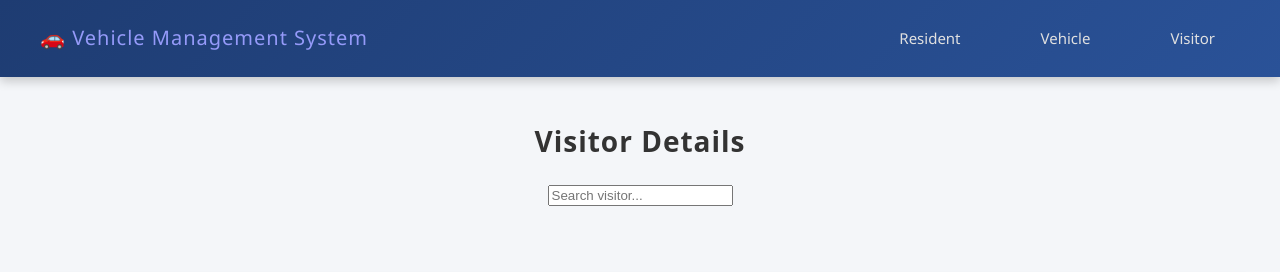
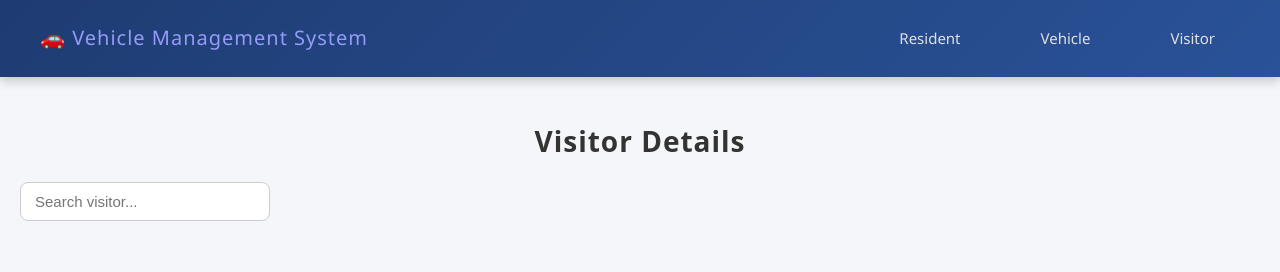
Before and after one commit to JagtapKajal/carveo-portal, a React (Vite) app in the folder frontend/carveoUI/: page /visitor in a window 1280 px wide. Shown: the top 272 px of the page. Built offline with nearby package versions, Linux system fonts and the light colour scheme; no server answers.

Commit message:
Updated css style

```diff
--- a/frontend/carveoUI/src/Components/Visitor/Visitor.css
+++ b/frontend/carveoUI/src/Components/Visitor/Visitor.css
@@ -233,3 +233,39 @@
     grid-template-columns: 1fr;
   }
 }
+.visitor-header {
+  display: flex;
+  justify-content: space-between;
+  align-items: center;
+  margin-bottom: 20px;
+}
+
+.add-visitor-btn {
+  background-color: #007bff;
+  color: white;
+  padding: 10px 16px;
+  border: none;
+  border-radius: 8px;
+  cursor: pointer;
+  font-size: 16px;
+  transition: background-color 0.3s ease;
+}
+
+.add-visitor-btn:hover {
+  background-color: #0056b3;
+}
+
+.search-bar {
+  width: 250px;
+  padding: 10px 14px;
+  border: 1px solid #ccc;
+  border-radius: 8px;
+  font-size: 15px;
+  outline: none;
+  transition: all 0.3s ease;
+}
+
+.search-bar:focus {
+  border-color: #007bff;
+  box-shadow: 0 0 4px rgba(0, 123, 255, 0.5);
+}
```
